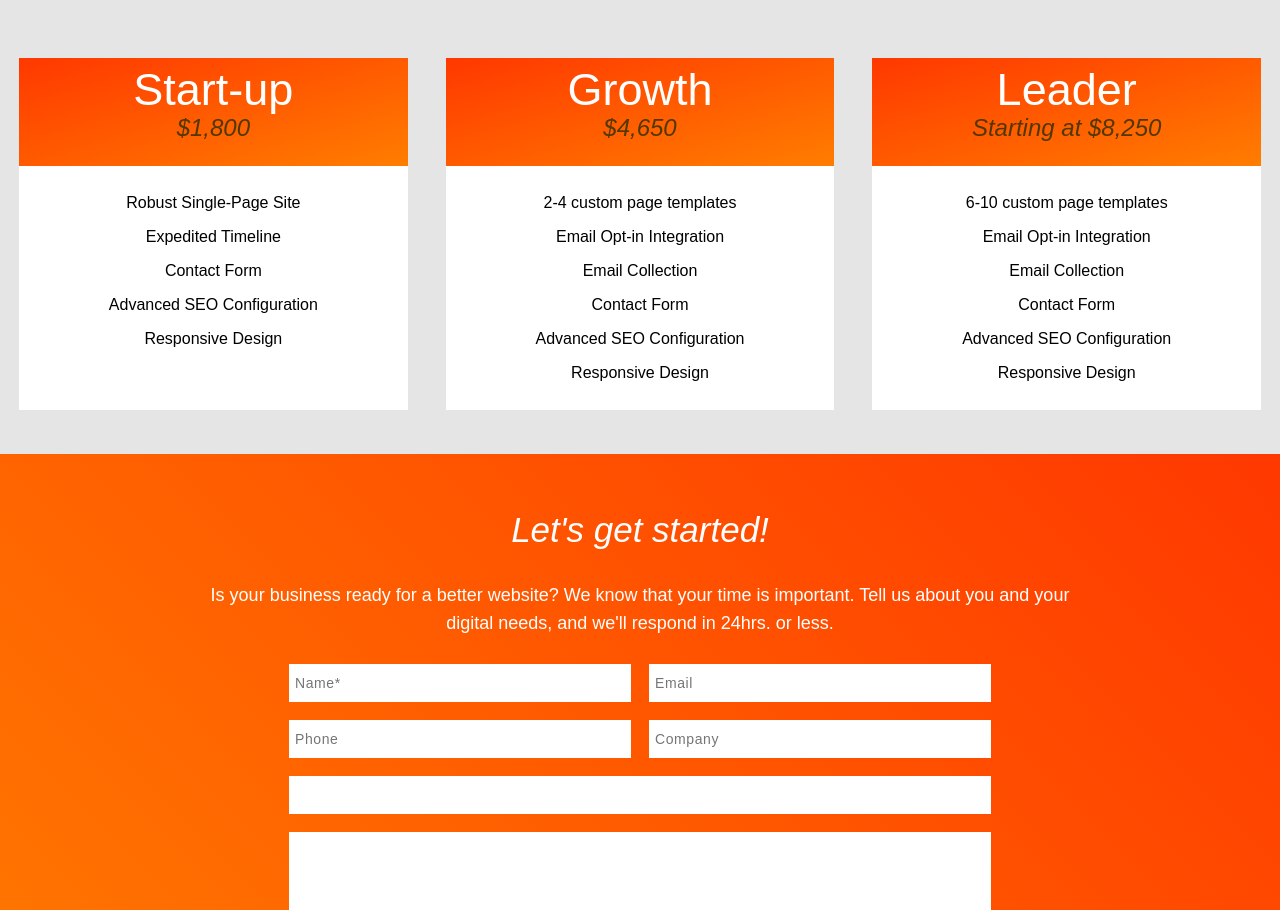
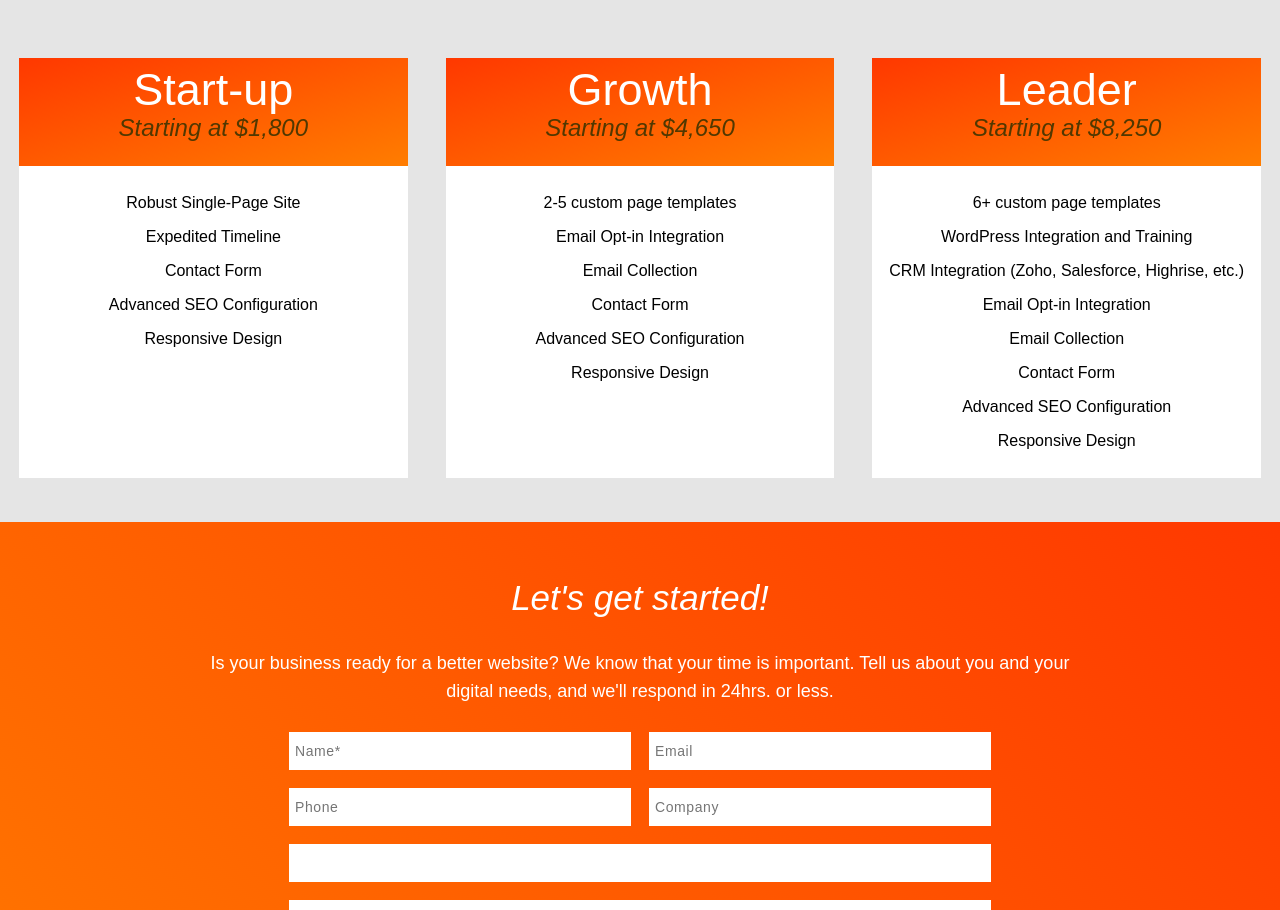
Before and after one commit to joelsalisbury/bb, a website: page index.html in a window 1280 px wide. Shown: the part 1061-1971 px from the top of the page. Drawn offline with Linux system fonts and the light colour scheme.

Commit message:
almost theeere

```diff
--- a/index.html
+++ b/index.html
@@ -70,7 +70,7 @@
 				<div class="card">
 					<div class="card__top">
 						<h2>Start-up</h2>
-						<span class="card__top__price">$1,800</span>
+						<span class="card__top__price">Starting at $1,800</span>
 					</div>
 					<div class="card__body">
 						<ul class="package__features">
@@ -89,11 +89,11 @@
 				<div class="card">
 					<div class="card__top">
 						<h2>Growth</h2>
-						<span class="card__top__price">$4,650</span>
+						<span class="card__top__price">Starting at $4,650</span>
 					</div>
 					<div class="card__body">
 						<ul class="package__features">
-							<li>2-4 custom page templates</li>
+							<li>2-5 custom page templates</li>
 							<li>Email Opt-in Integration</li>
 							<li>Email Collection</li>
 							<li>Contact Form</li>
@@ -116,7 +116,9 @@
 					</div>
 					<div class="card__body">
 						<ul class="package__features">
-							<li>6-10 custom page templates</li>
+							<li>6+ custom page templates</li>
+							<li>WordPress Integration and Training</li>
+							<li>CRM Integration (Zoho, Salesforce, Highrise, etc.) </li>
 							<li>Email Opt-in Integration</li>
 							<li>Email Collection</li>
 							<li>Contact Form</li>
```
Also changed, not shown: favicon.ico (added).
